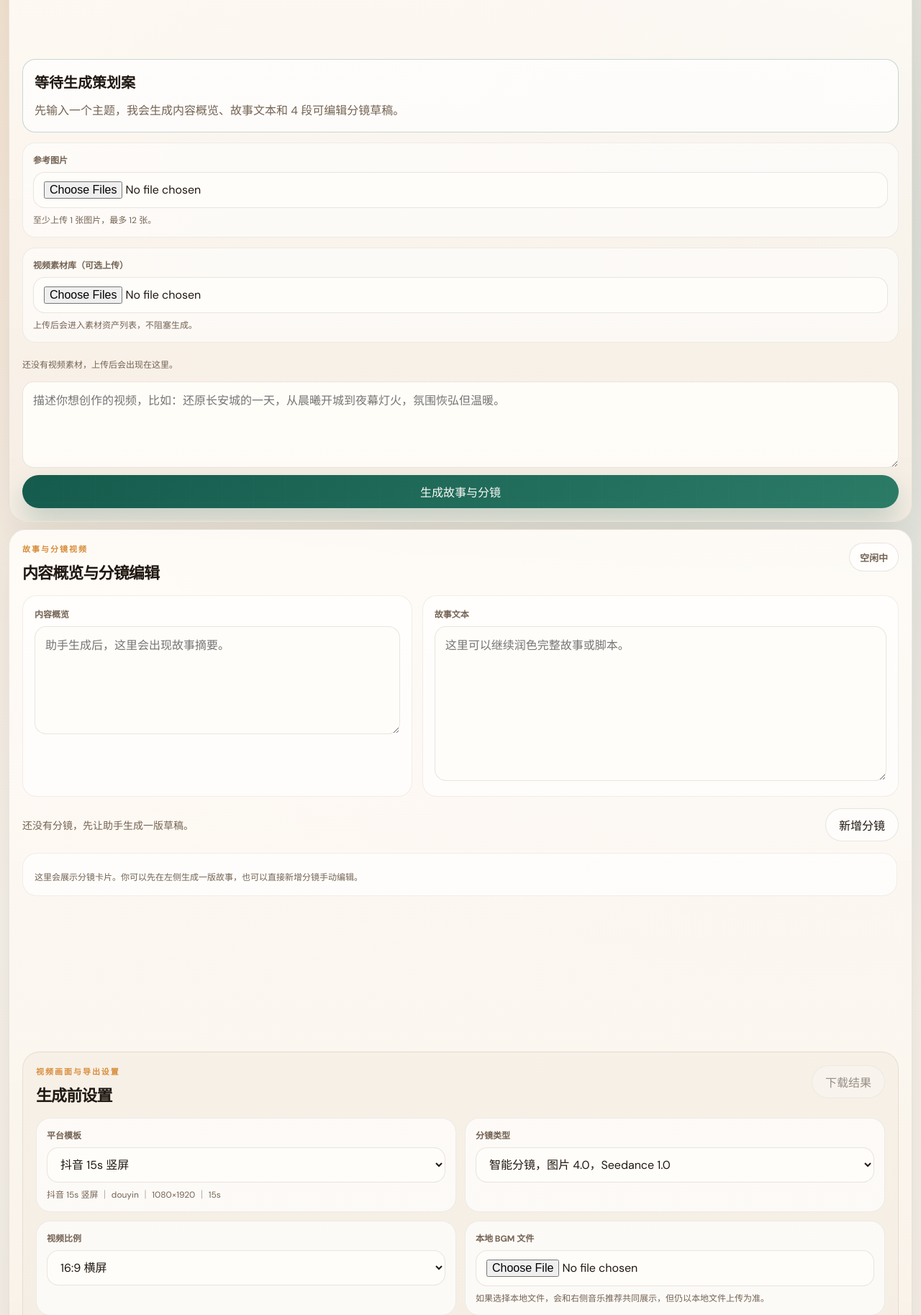
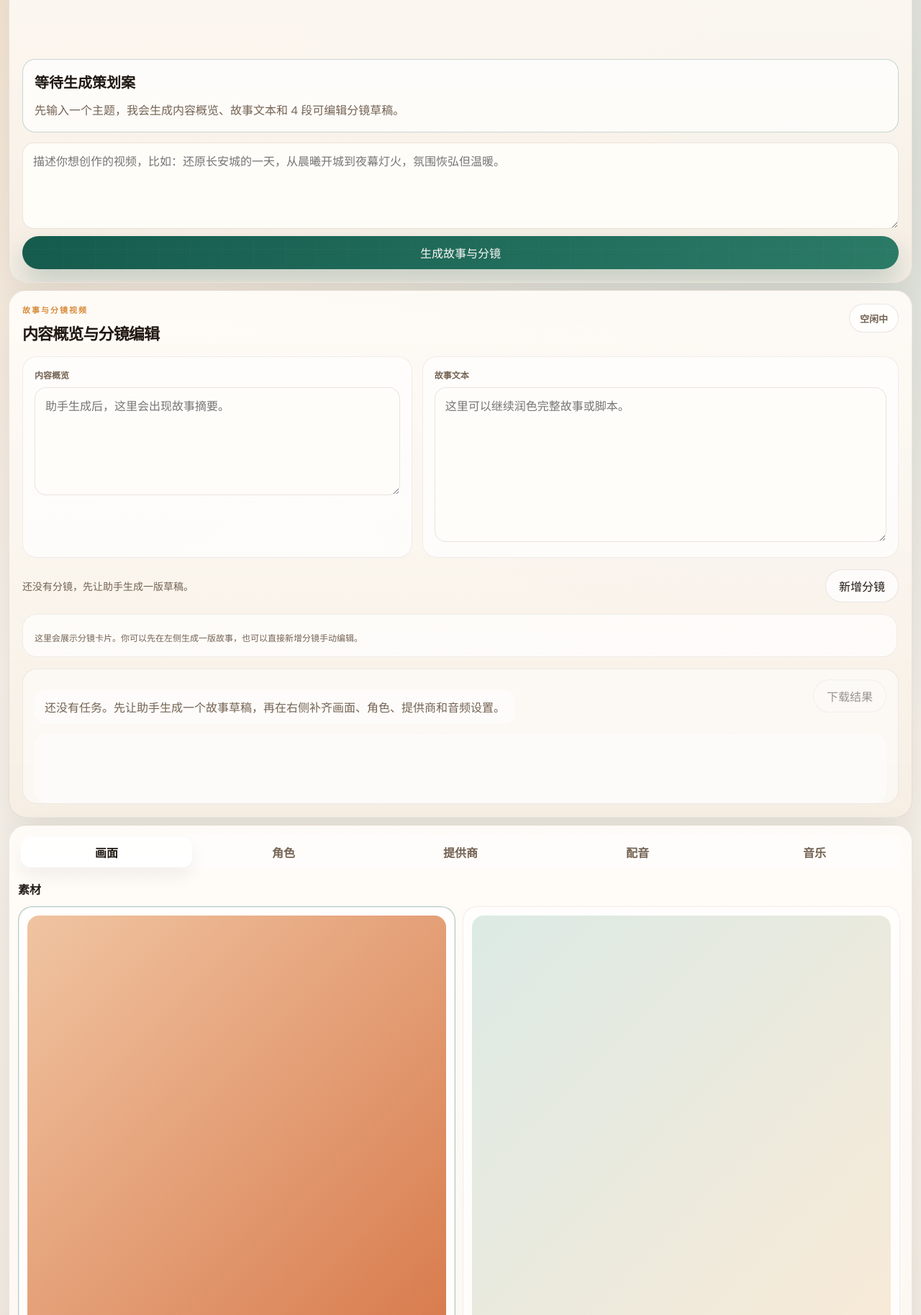
Before and after one commit to fengxiaozi-liu/pet-anime-video-studio, a FastAPI app: page /studio in a window 1280 px wide. Shown: the part 182-2009 px from the top of the page at 72% size. Run offline with FastAPI, Linux system fonts and the light colour scheme; data that the repository does not hold is empty.

Commit message:
页面更新

```diff
--- a/backend/app/main.py
+++ b/backend/app/main.py
@@ -151,7 +151,7 @@ async def create_job(
     _user: str = Depends(authenticated_endpoint),
     prompt: str = Form(""),
     storyboard_json: str | None = Form(None),
-    backend: Literal["auto", "local", "cloud"] = Form("auto"),
+    backend: Literal["auto", "local", "cloud"] = Form("cloud"),
     provider: Literal["kling", "openai", "gemini", "doubao"] = Form("kling"),
     template_id: str | None = Form(None),
     subtitles: bool = Form(True),
@@ -159,12 +159,12 @@ async def create_job(
     bgm: UploadFile | None = File(default=None),
     images: list[UploadFile] = File(default=[]),
 ) -> dict[str, Any]:
-    if not images:
-        raise HTTPException(status_code=400, detail="Please upload at least one image.")
     if len(images) > 12:
         raise HTTPException(status_code=400, detail="Please upload at most 12 images per job.")
     if not (0.0 <= bgm_volume <= 2.0):
         raise HTTPException(status_code=400, detail="bgm_volume must be between 0.0 and 2.0.")
+    if not images and backend != "cloud":
+        raise HTTPException(status_code=400, detail="Image-free generation currently requires backend=cloud.")
 
     job_id = str(uuid.uuid4())
     job_dir = UPLOAD_DIR / job_id
--- a/static/app.js
+++ b/static/app.js
@@ -83,6 +83,33 @@ const mockMusic = [
   { id: "music-drama", name: "科技未来", author: "Kerandino", duration: "01:59", type: "最新" },
 ];
 
+const mockProviders = [
+  {
+    id: "kling",
+    name: "Kling",
+    note: "适合稳定的故事型视频生成，当前推荐默认选项。",
+    capability: "故事感 / 叙事镜头",
+  },
+  {
+    id: "openai",
+    name: "OpenAI",
+    note: "适合强调语言理解与镜头描述一致性。",
+    capability: "语义理解 / 镜头还原",
+  },
+  {
+    id: "gemini",
+    name: "Gemini",
+    note: "适合做多模态风格探索和快速试验。",
+    capability: "风格探索 / 多模态",
+  },
+  {
+    id: "doubao",
+    name: "Doubao",
+    note: "适合中文场景与本地化表达。",
+    capability: "中文表达 / 本地化",
+  },
+];
+
 const state = {
   assistantPrompt: "",
   storySummary: "",
@@ -97,7 +124,7 @@ const state = {
   sceneType: "智能分镜，图片 4.0，Seedance 1.0",
   subtitles: true,
   bgmVolume: 0.25,
-  backend: "auto",
+  backend: "cloud",
   provider: "kling",
   activeTab: "visual",
   characterScope: "public",
@@ -108,6 +135,7 @@ const state = {
     voice: "",
     music: "",
   },
+  bgmFile: null,
   activeSceneIndex: 0,
   lastJobId: null,
 };
@@ -257,7 +285,7 @@ function uploadWithProgress(formData) {
     xhr.upload.addEventListener("progress", (event) => {
       if (event.lengthComputable) {
         const pct = Math.round((event.loaded / event.total) * 100);
-        showUploadProgress(pct, "正在上传图片...");
+        showUploadProgress(pct, "正在提交生成任务...");
       }
     });
     xhr.addEventListener("load", () => {
@@ -299,44 +327,6 @@ async function fetchPlatformTemplates() {
   if (!res.ok) throw new Error(await parseErrorResponse(res));
   const data = await res.json();
   return data.templates || [];
-}
-
-async function refreshAssetList() {
-  const list = $("asset_list");
-  if (!list) return;
-  try {
-    const res = await fetch("/api/assets?limit=8", { cache: "no-store" });
-    if (!res.ok) throw new Error(await parseErrorResponse(res));
-    const data = await res.json();
-    const items = data.assets || [];
-    if (!items.length) {
-      list.innerHTML = '<div class="field-hint">还没有视频素材，上传后会出现在这里。</div>';
-      return;
-    }
-    list.innerHTML = items
-      .map(
-        (asset) => `
-          <div class="asset-mini-item">
-            <strong>${asset.filename}</strong>
-            <span>${asset.kind} · ${(asset.size / (1024 * 1024)).toFixed(2)} MB</span>
-          </div>
-        `
-      )
-      .join("");
-  } catch (error) {
-    list.innerHTML = `<div class="field-hint">素材列表加载失败：${error.message}</div>`;
-  }
-}
-
-async function uploadVideoAssets(files) {
-  for (const file of files) {
-    const formData = new FormData();
-    formData.append("kind", "video");
-    formData.append("file", file);
-    const res = await fetch("/api/assets", { method: "POST", body: formData });
-    if (!res.ok) throw new Error(await parseErrorResponse(res));
-  }
-  await refreshAssetList();
 }
 
 function renderAssistantThread() {
@@ -477,7 +467,8 @@ function renderResourceNote() {
   if (!note) return;
   const voice = selectedVoice();
   const music = selectedMusic();
-  note.textContent = `已选画风：${styleById(state.visualStyleId).name}；角色：${state.characterIds.length} 个；配音：${voice ? voice.name : "未选"}；音乐：${music ? music.name : "未选"}。`;
+  const provider = mockProviders.find((item) => item.id === state.provider);
+  note.textContent = `已选画风：${styleById(state.visualStyleId).name}；角色：${state.characterIds.length} 个；提供商：${provider ? provider.name : "未选"}；配音：${voice ? voice.name : "未选"}；音乐：${music ? music.name : "未选"}。`;
 }
 
 function renderVisualTab() {
@@ -499,24 +490,20 @@ function renderVisualTab() {
       </div>
     </div>
     <div class="panel-section">
-      <h3>视频画面设置</h3>
+      <h3>画面设置</h3>
       <div class="setting-card">
-        <label for="panel_scene_type">分镜类型</label>
-        <select id="panel_scene_type">
-          <option ${state.sceneType === "智能分镜，图片 4.0，Seedance 1.0" ? "selected" : ""}>智能分镜，图片 4.0，Seedance 1.0</option>
-          <option ${state.sceneType === "情绪分镜，图片 4.0，Seedance 1.0" ? "selected" : ""}>情绪分镜，图片 4.0，Seedance 1.0</option>
-          <option ${state.sceneType === "剧情分镜，图片 3.1，Seedance 1.0" ? "selected" : ""}>剧情分镜，图片 3.1，Seedance 1.0</option>
-        </select>
-      </div>
-      <div class="setting-card" style="margin-top:10px;">
-        <label for="panel_aspect_ratio">视频比例</label>
-        <select id="panel_aspect_ratio">
+        <label for="aspect_ratio">视频比例</label>
+        <select id="aspect_ratio">
           <option value="16:9" ${state.aspectRatio === "16:9" ? "selected" : ""}>16:9</option>
           <option value="9:16" ${state.aspectRatio === "9:16" ? "selected" : ""}>9:16</option>
           <option value="1:1" ${state.aspectRatio === "1:1" ? "selected" : ""}>1:1</option>
           <option value="4:3" ${state.aspectRatio === "4:3" ? "selected" : ""}>4:3</option>
         </select>
       </div>
+      <label class="setting-toggle" style="margin-top:12px;">
+        <input id="subtitles" type="checkbox" ${state.subtitles ? "checked" : ""} />
+        <span>按原文匹配字幕</span>
+      </label>
     </div>
   `;
 }
@@ -545,6 +532,30 @@ function renderCharacterTab() {
                 <div class="character-card__media ${item.mediaClass || ""}"></div>
                 <strong>${item.name}</strong>
                 <span>${item.note}</span>
+              </article>
+            `
+          )
+          .join("")}
+      </div>
+    </div>
+  `;
+}
+
+function renderProviderTab() {
+  return `
+    <div class="panel-section">
+      <h3>提供商</h3>
+      <h4>当前工作台固定走云端链路，选择不同 provider 控制生成模型表现。</h4>
+      <div class="voice-list">
+        ${mockProviders
+          .map(
+            (item) => `
+              <article class="voice-item ${state.provider === item.id ? "is-selected" : ""}" data-provider-id="${item.id}">
+                <div class="voice-item__meta">
+                  <strong>${item.name}</strong>
+                  <span>${item.note}</span>
+                </div>
+                <span>${item.capability}</span>
               </article>
             `
           )
@@ -608,6 +619,17 @@ function renderMusicTab() {
       <input class="search-input" id="music_search" placeholder="搜索歌曲名称 / 歌手" value="${state.searches.music}" />
     </div>
     <div class="panel-section">
+      <div class="setting-card">
+        <label for="bgm">本地 BGM 文件</label>
+        <input id="bgm" type="file" accept="audio/*" />
+        <div class="field-hint">如果选择本地文件，会覆盖右侧已选音乐作为最终 BGM。</div>
+      </div>
+      <div class="setting-card" style="margin-top:10px;">
+        <label for="bgm_volume">背景音乐音量</label>
+        <input id="bgm_volume" type="number" value="${state.bgmVolume}" step="0.05" min="0" max="2" />
+      </div>
+    </div>
+    <div class="panel-section">
       <div class="filter-row">
         ${["推荐音乐", "会员热榜", "热门", "最新", "全部"]
           .map(
@@ -649,6 +671,7 @@ function renderResourcePanel() {
   const map = {
     visual: renderVisualTab,
     character: renderCharacterTab,
+    provider: renderProviderTab,
     voice: renderVoiceTab,
     music: renderMusicTab,
   };
@@ -665,8 +688,6 @@ function syncStudioInputs() {
   if ($("aspect_ratio")) $("aspect_ratio").value = state.aspectRatio;
   if ($("scene_type")) $("scene_type").value = state.sceneType;
   if ($("bgm_volume")) $("bgm_volume").value = String(state.bgmVolume);
-  if ($("backend")) $("backend").value = state.backend;
-  if ($("provider")) $("provider").value = state.provider;
   if ($("subtitles")) $("subtitles").checked = state.subtitles;
   if ($("template_id")) $("template_id").value = state.templateId;
   renderTemplateSummary();
@@ -782,7 +803,7 @@ function updateJobMeta(job) {
   if (job.template_name) lines.push(`模板：${job.template_name}`);
   if (job.effective_backend) lines.push(`实际链路：${job.effective_backend}`);
   if (job.effective_provider) lines.push(`实际提供商：${job.effective_provider}`);
-  if (job.image_count) lines.push(`图片数：${job.image_count}`);
+  if (job.image_count) lines.push(`参考图：${job.image_count}`);
   meta.textContent = lines.join(" ｜ ");
 }
 
@@ -829,28 +850,21 @@ async function submitJob() {
     return;
   }
 
-  const imageFiles = $("images")?.files;
-  if (!imageFiles || !imageFiles.length) {
-    alert("请至少上传一张参考图片再生成视频。");
-    return;
-  }
-
   const formData = new FormData();
   const prompt = state.assistantPrompt || state.storySummary || state.storyText || "Video storyboard draft";
   const storyboard = buildStoryboardPayload();
-  const bgmFile = $("bgm")?.files?.[0];
+  const bgmFile = state.bgmFile;
 
   formData.append("prompt", prompt);
-  formData.append("backend", state.backend);
+  formData.append("backend", "cloud");
   formData.append("provider", state.provider);
   formData.append("template_id", state.templateId || "");
   formData.append("subtitles", String(state.subtitles));
   formData.append("bgm_volume", String(state.bgmVolume));
   formData.append("storyboard_json", JSON.stringify(storyboard));
   if (bgmFile) formData.append("bgm", bgmFile);
-  for (const file of imageFiles) formData.append("images", file);
 
-  setLoading(true, "正在上传图片...");
+  setLoading(true, "正在创建生成任务...");
   setGlobalStatus("正在创建任务", "running");
   setDownloadState(false);
   updateJobMeta(null);
@@ -888,53 +902,14 @@ function attachStudioEvents() {
     state.storyText = $("story_text").value;
   });
 
-  $("aspect_ratio")?.addEventListener("change", (event) => {
-    state.aspectRatio = event.target.value;
-    renderAll();
-  });
-
   $("scene_type")?.addEventListener("change", (event) => {
     state.sceneType = event.target.value;
     renderAll();
   });
 
-  $("bgm_volume")?.addEventListener("input", (event) => {
-    state.bgmVolume = Number(event.target.value);
-  });
-
-  $("backend")?.addEventListener("change", (event) => {
-    state.backend = event.target.value;
-  });
-
-  $("provider")?.addEventListener("change", (event) => {
-    state.provider = event.target.value;
-  });
-
-  $("subtitles")?.addEventListener("change", (event) => {
-    state.subtitles = event.target.checked;
-  });
-
-  $("template_id")?.addEventListener("change", (event) => {
-    state.templateId = event.target.value;
-    renderTemplateSummary();
-  });
-
-  $("videos")?.addEventListener("change", async (event) => {
-    const files = Array.from(event.target.files || []);
-    if (!files.length) return;
-    try {
-      await uploadVideoAssets(files);
-      log("素材上传完成");
-    } catch (error) {
-      alert(`素材上传失败：${error.message}`);
-    } finally {
-      event.target.value = "";
-    }
-  });
-
   document.addEventListener("click", (event) => {
     if (event.target.closest("textarea, input, select")) return;
-    const target = event.target.closest("[data-tab], [data-style-id], [data-character-id], [data-character-scope], [data-voice-id], [data-music-id], [data-voice-filter], [data-music-filter], [data-action], .scene-card");
+    const target = event.target.closest("[data-tab], [data-style-id], [data-character-id], [data-character-scope], [data-provider-id], [data-voice-id], [data-music-id], [data-voice-filter], [data-music-filter], [data-action], .scene-card");
     if (!target) return;
 
     if (target.dataset.tab) {
@@ -957,6 +932,12 @@ function attachStudioEvents() {
 
     if (target.dataset.characterId) {
       toggleCharacterSelection(target.dataset.characterId);
+      renderAll();
+      return;
+    }
+
+    if (target.dataset.providerId) {
+      state.provider = target.dataset.providerId;
       renderAll();
       return;
     }
@@ -1025,16 +1006,26 @@ function attachStudioEvents() {
       state.searches.music = event.target.value;
       renderResourcePanel();
     }
+
+    if (event.target.id === "bgm_volume") {
+      state.bgmVolume = Number(event.target.value);
+    }
   });
 
   document.addEventListener("change", (event) => {
-    if (event.target.id === "panel_scene_type") {
-      state.sceneType = event.target.value;
+    if (event.target.id === "aspect_ratio") {
+      state.aspectRatio = event.target.value;
       renderAll();
     }
-    if (event.target.id === "panel_aspect_ratio") {
-      state.aspectRatio = event.target.value;
-      renderAll();
+    if (event.target.id === "template_id") {
+      state.templateId = event.target.value;
+      renderTemplateSummary();
+    }
+    if (event.target.id === "subtitles") {
+      state.subtitles = event.target.checked;
+    }
+    if (event.target.id === "bgm") {
+      state.bgmFile = event.target.files?.[0] || null;
     }
   });
 }
@@ -1050,7 +1041,6 @@ async function initStudio() {
     }
     renderAll();
     attachStudioEvents();
-    await refreshAssetList();
   } catch (error) {
     setGlobalStatus("初始化失败", "error");
     if ($("job_hint")) $("job_hint").textContent = `初始化失败：${error.message}`;
--- a/static/styles.css
+++ b/static/styles.css
@@ -456,22 +456,27 @@ textarea {
 }
 
 .page-studio {
+  height: 100vh;
   padding: 12px;
+  overflow: hidden;
 }
 
 .studio-shell {
   display: grid;
   grid-template-columns: minmax(300px, 0.82fr) minmax(620px, 1.7fr) minmax(320px, 0.86fr);
   gap: 10px;
-  min-height: calc(100vh - 24px);
+  height: calc(100vh - 24px);
+  min-height: 0;
 }
 
 .studio-column {
   min-width: 0;
+  min-height: 0;
 }
 
 .studio-panel {
   height: 100%;
+  min-height: 0;
   overflow: hidden;
   border: 1px solid rgba(72, 52, 33, 0.1);
   border-radius: 24px;
@@ -590,7 +595,8 @@ textarea {
   line-height: 1.7;
 }
 
-.assistant-library {
+.assistant-library,
+.assistant-settings {
   padding: 14px;
   border-radius: 18px;
   background: rgba(255, 255, 255, 0.56);
@@ -678,6 +684,7 @@ textarea:focus {
   flex-direction: column;
   padding: 18px;
   gap: 16px;
+  min-height: 0;
 }
 
 .status-chip {
@@ -734,7 +741,8 @@ textarea:focus {
   display: flex;
   flex-direction: column;
   gap: 12px;
-  min-height: 260px;
+  min-height: 0;
+  flex: 1 1 auto;
   padding-right: 2px;
 }
 
@@ -817,20 +825,6 @@ textarea:focus {
   font-weight: 700;
 }
 
-.video-settings {
-  padding: 18px;
-  border-radius: 24px;
-  background: linear-gradient(180deg, rgba(247, 240, 231, 0.98), rgba(244, 236, 226, 0.98));
-  border: 1px solid rgba(72, 52, 33, 0.09);
-}
-
-.video-settings__head {
-  display: flex;
-  align-items: flex-start;
-  justify-content: space-between;
-  gap: 12px;
-}
-
 .settings-grid {
   display: grid;
   grid-template-columns: repeat(2, minmax(0, 1fr));
@@ -876,17 +870,36 @@ textarea:focus {
   font-size: 12px;
 }
 
+.editor-status-panel {
+  padding: 14px 16px 0;
+  border-radius: 20px;
+  border: 1px solid rgba(72, 52, 33, 0.08);
+  background: rgba(255, 255, 255, 0.5);
+}
+
+.editor-status-panel__top {
+  display: flex;
+  align-items: flex-start;
+  justify-content: space-between;
+  gap: 12px;
+}
+
 .studio-panel--resources {
+  display: flex;
+  flex-direction: column;
   padding: 12px 12px 16px;
+  height: calc(100vh - 24px);
+  min-height: 0;
 }
 
 .resource-tabs {
   display: grid;
-  grid-template-columns: repeat(4, 1fr);
+  grid-template-columns: repeat(5, 1fr);
   gap: 8px;
   padding: 4px;
   border-radius: 18px;
   background: rgba(255, 255, 255, 0.52);
+  flex: 0 0 auto;
 }
 
 .resource-tab {
@@ -910,8 +923,10 @@ textarea:focus {
   flex-direction: column;
   gap: 14px;
   min-height: 0;
+  flex: 1 1 auto;
   margin-top: 14px;
   padding-right: 4px;
+  overflow-y: auto;
 }
 
 .panel-section h3,
@@ -1075,6 +1090,7 @@ textarea:focus {
   gap: 12px;
   margin-top: 14px;
   padding: 14px 6px 0;
+  flex: 0 0 auto;
 }
 
 .resource-footer__note {
@@ -1143,8 +1159,14 @@ textarea:focus {
 }
 
 @media (max-width: 1320px) {
+  .page-studio {
+    height: auto;
+    overflow: visible;
+  }
+
   .studio-shell {
     grid-template-columns: 1fr;
+    height: auto;
   }
 
   .studio-panel--resources {
--- a/templates/studio.html
+++ b/templates/studio.html
@@ -27,20 +27,6 @@
           <div class="assistant-thread" id="assistant_thread"></div>
 
           <div class="assistant-plan" id="assistant_plan"></div>
-
-          <div class="assistant-library">
-            <label for="images">参考图片</label>
-            <input id="images" type="file" accept="image/*" multiple />
-            <div class="field-hint">至少上传 1 张图片，最多 12 张。</div>
-          </div>
-
-          <div class="assistant-library">
-            <label for="videos">视频素材库（可选上传）</label>
-            <input id="videos" type="file" accept="video/*" multiple />
-            <div class="field-hint">上传后会进入素材资产列表，不阻塞生成。</div>
-          </div>
-
-          <div class="asset-mini-list" id="asset_list"></div>
 
           <div class="assistant-composer">
             <textarea
@@ -81,78 +67,11 @@
 
           <div class="scene-list" id="scene_list"></div>
 
-          <section class="video-settings">
-            <div class="video-settings__head">
-              <div>
-                <div class="eyebrow">视频画面与导出设置</div>
-                <h3>生成前设置</h3>
-              </div>
+          <section class="editor-status-panel">
+            <div class="editor-status-panel__top">
+              <div class="result-status" id="job_hint">还没有任务。先让助手生成一个故事草稿，再在右侧补齐画面、角色、提供商和音频设置。</div>
               <a id="download_result" class="btn btn--ghost is-disabled" href="#" aria-disabled="true">下载结果</a>
             </div>
-
-            <div class="settings-grid">
-              <div class="setting-card">
-                <label for="template_id">平台模板</label>
-                <select id="template_id"></select>
-                <div class="field-hint" id="template_summary">正在加载平台模板...</div>
-              </div>
-
-              <div class="setting-card">
-                <label for="scene_type">分镜类型</label>
-                <select id="scene_type">
-                  <option>智能分镜，图片 4.0，Seedance 1.0</option>
-                  <option>情绪型分镜，图片 4.0，Seedance 1.0</option>
-                  <option>剧情型分镜，图片 3.1，Seedance 1.0</option>
-                </select>
-              </div>
-
-              <div class="setting-card">
-                <label for="aspect_ratio">视频比例</label>
-                <select id="aspect_ratio">
-                  <option value="16:9">16:9 横屏</option>
-                  <option value="9:16">9:16 竖屏</option>
-                  <option value="1:1">1:1 方形</option>
-                  <option value="4:3">4:3 经典</option>
-                </select>
-              </div>
-
-              <div class="setting-card">
-                <label for="bgm">本地 BGM 文件</label>
-                <input id="bgm" type="file" accept="audio/*" />
-                <div class="field-hint">如果选择本地文件，会和右侧音乐推荐共同展示，但仍以本地文件上传为准。</div>
-              </div>
-
-              <div class="setting-card">
-                <label for="bgm_volume">背景音乐音量</label>
-                <input id="bgm_volume" type="number" value="0.25" step="0.05" min="0" max="2" />
-              </div>
-
-              <div class="setting-card">
-                <label for="backend">生成链路</label>
-                <select id="backend">
-                  <option value="auto" selected>auto（云优先→本地兜底）</option>
-                  <option value="local">local（本地）</option>
-                  <option value="cloud">cloud（云）</option>
-                </select>
-              </div>
-
-              <div class="setting-card">
-                <label for="provider">Provider</label>
-                <select id="provider">
-                  <option value="kling" selected>kling（可灵）</option>
-                  <option value="gemini">gemini</option>
-                  <option value="doubao">doubao（豆包）</option>
-                  <option value="openai">openai</option>
-                </select>
-              </div>
-
-              <label class="setting-toggle">
-                <input id="subtitles" type="checkbox" checked />
-                <span>按原文匹配字幕</span>
-              </label>
-            </div>
-
-            <div class="result-status" id="job_hint">还没有任务。先让助手生成一个故事草稿，再上传图片并生成视频。</div>
             <div class="result-meta" id="job_meta"></div>
             <pre class="log-box" id="log"></pre>
           </section>
@@ -164,6 +83,7 @@
           <div class="resource-tabs">
             <button class="resource-tab is-active" data-tab="visual">画面</button>
             <button class="resource-tab" data-tab="character">角色</button>
+            <button class="resource-tab" data-tab="provider">提供商</button>
             <button class="resource-tab" data-tab="voice">配音</button>
             <button class="resource-tab" data-tab="music">音乐</button>
           </div>
@@ -171,7 +91,7 @@
           <div class="resource-panel" id="resource_panel"></div>
 
           <div class="resource-footer">
-            <div class="resource-footer__note" id="resource_note">选择画风、角色、配音和音乐后，再提交生成。</div>
+            <div class="resource-footer__note" id="resource_note">选择画面风格、角色、提供商、配音和音乐后，再提交生成。</div>
             <button id="submit" class="btn btn--dark btn--block">生成视频</button>
           </div>
         </section>
```
